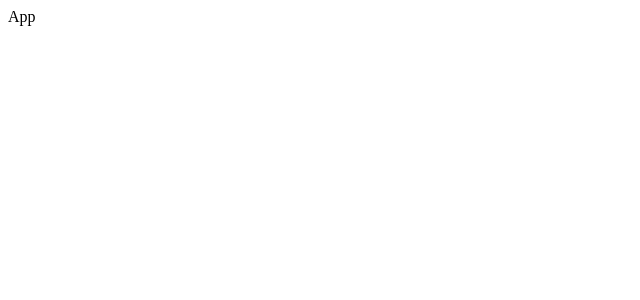
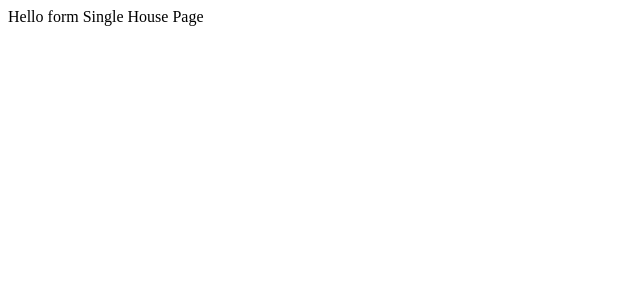
Before and after one commit to Analova/Hommy, a React (Create React App) app in the folder hommy-starter/: page /single-house/1 in a window 1280 px wide. Shown: the top 300 px of the page, without its empty margins (0-640 px from the left). Built offline with nearby package versions, Linux system fonts and the light colour scheme.

Commit message:
router setup

```diff
--- a/hommy-starter/src/App.js
+++ b/hommy-starter/src/App.js
@@ -1,8 +1,22 @@
 import React from "react";
 //import "./App.css";
+import Home from "./pages/Home";
+import Houses from "./pages/Houses";
+import SingleHouse from "./pages/SingleHouse";
+import Error from "./pages/Error";
+import { Route, Switch } from "react-router-dom";
 
 function App() {
-  return <div className="App">App</div>;
+  return (
+    <>
+      <Switch>
+        <Route exact path="/" component={Home} />
+        <Route exact path="/house" component={Houses} />
+        <Route exact path="/single-house/:slug" component={SingleHouse} />
+        <Route component={Error} />
+      </Switch>
+    </>
+  );
 }
 
 export default App;
--- a/hommy-starter/src/index.js
+++ b/hommy-starter/src/index.js
@@ -1,10 +1,16 @@
 import React from "react";
 import ReactDOM from "react-dom";
+import { BrowserRouter as Router, Route, Link } from "react-router-dom";
 //import './index.css';
 import App from "./App";
 import * as serviceWorker from "./serviceWorker";
 
-ReactDOM.render(<App />, document.getElementById("root"));
+ReactDOM.render(
+  <Router>
+    <App />
+  </Router>,
+  document.getElementById("root")
+);
 
 // If you want your app to work offline and load faster, you can change
 // unregister() to register() below. Note this comes with some pitfalls.
--- /dev/null
+++ b/hommy-starter/src/pages/Error.js
@@ -0,0 +1,5 @@
+import React from "react";
+
+export default function Error() {
+  return <div>Error 404</div>;
+}
--- /dev/null
+++ b/hommy-starter/src/pages/Home.js
@@ -0,0 +1,10 @@
+import React from "react";
+
+const Home = () => {
+  return <div>Hello form Home Page</div>;
+};
+
+export default Home;
+
+//rafc
+//rfc
--- /dev/null
+++ b/hommy-starter/src/pages/Houses.js
@@ -0,0 +1,7 @@
+import React from "react";
+
+const Houses = () => {
+  return <div>Hello form Houses Page</div>;
+};
+
+export default Houses;
--- /dev/null
+++ b/hommy-starter/src/pages/SingleHouse.js
@@ -0,0 +1,5 @@
+import React from "react";
+
+export default function SingleHouse() {
+  return <div>Hello form Single House Page</div>;
+}
```
